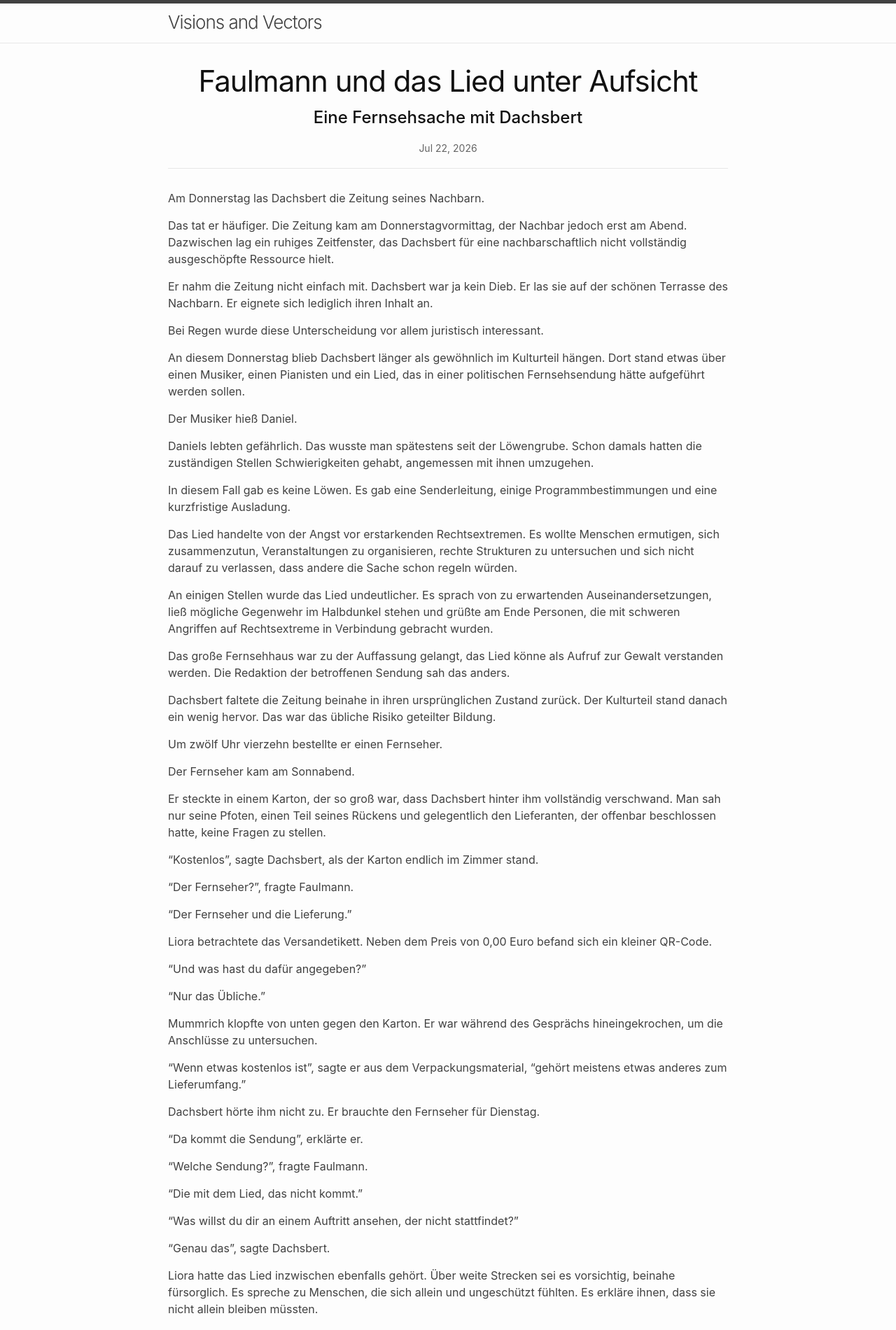
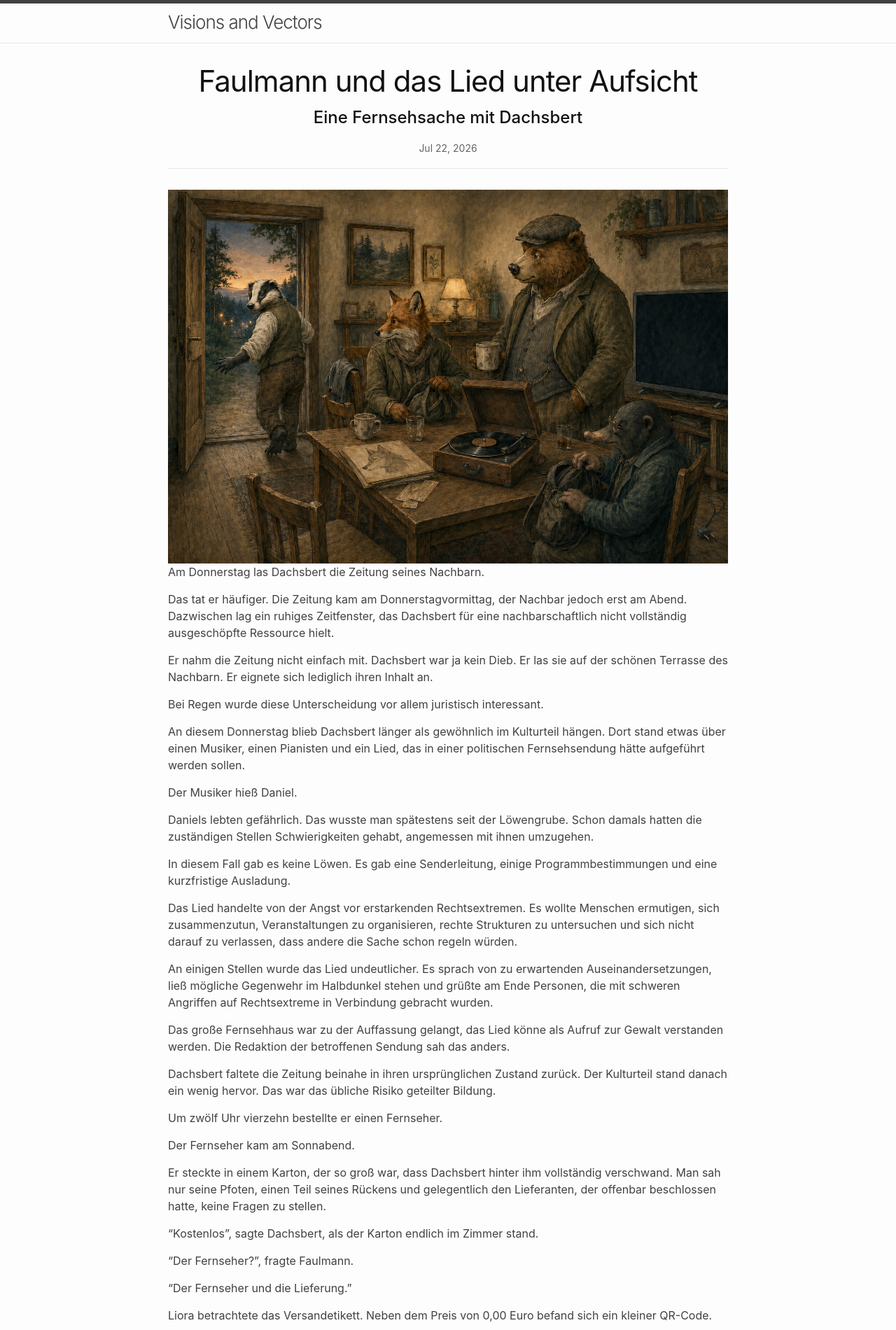
Before and after one commit to cgars/faulmann, a Jekyll site: the page built from _posts/2026-06-26-laufsicht.md, in a window 1280 px wide. Shown: the top 1900 px of the page at 70% size. Built offline with Jekyll 4.4.1, drawn with Linux system fonts in a browser that asks for light colours.

Commit message:
Add image and update content in laufsicht post
Added an image to the post and updated the content.

```diff
--- a/_posts/2026-06-26-laufsicht.md
+++ b/_posts/2026-06-26-laufsicht.md
@@ -5,7 +5,7 @@
 date: 2026-07-22
 tags: [faulmann, dachsbert, liora, mummrich, musik, fernsehen, kunstfreiheit, angst, demokratie]
 ---
-
+![](/assets/img/posts/2026-06-26-laufsicht/faulmann-lied-unter-aufsicht-cover.jpg)
 Am Donnerstag las Dachsbert die Zeitung seines Nachbarn.
 
 Das tat er häufiger. Die Zeitung kam am Donnerstagvormittag, der Nachbar jedoch erst am Abend. Dazwischen lag ein ruhiges Zeitfenster, das Dachsbert für eine nachbarschaftlich nicht vollständig ausgeschöpfte Ressource hielt.
```
